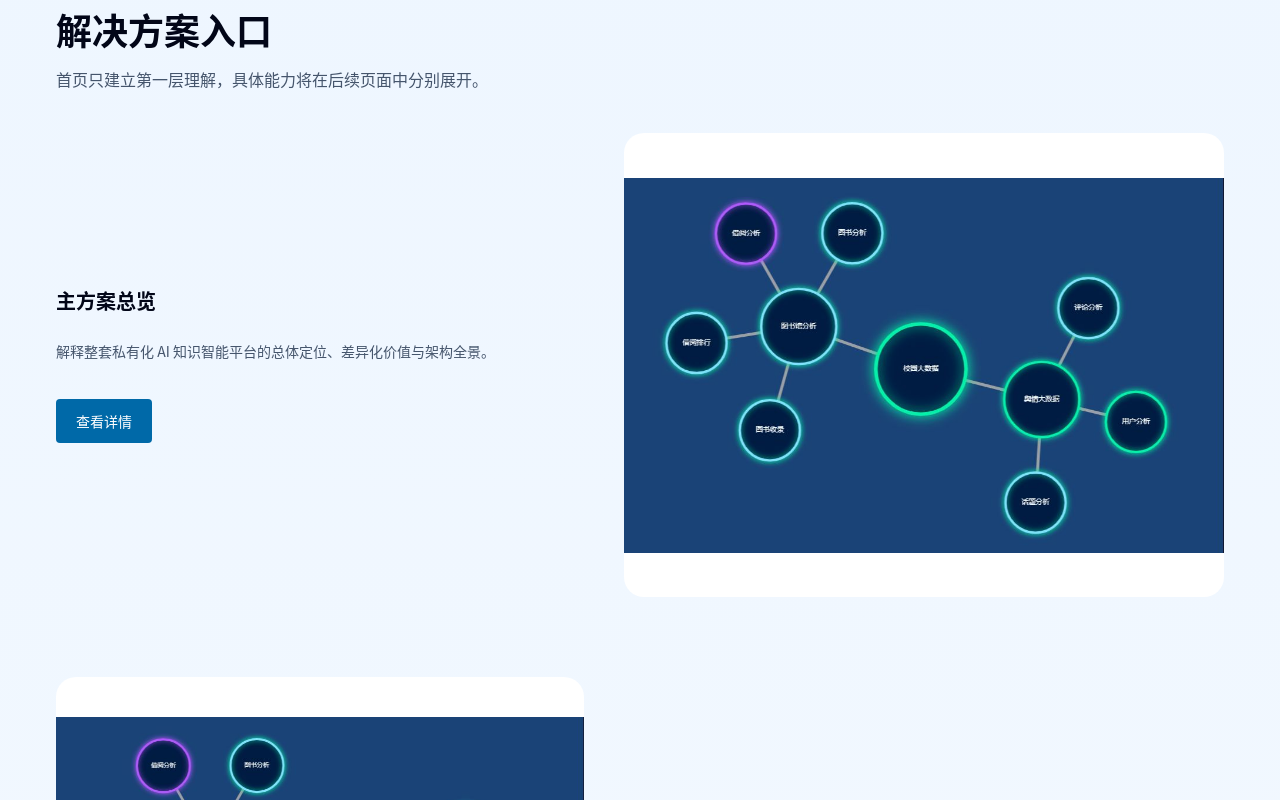
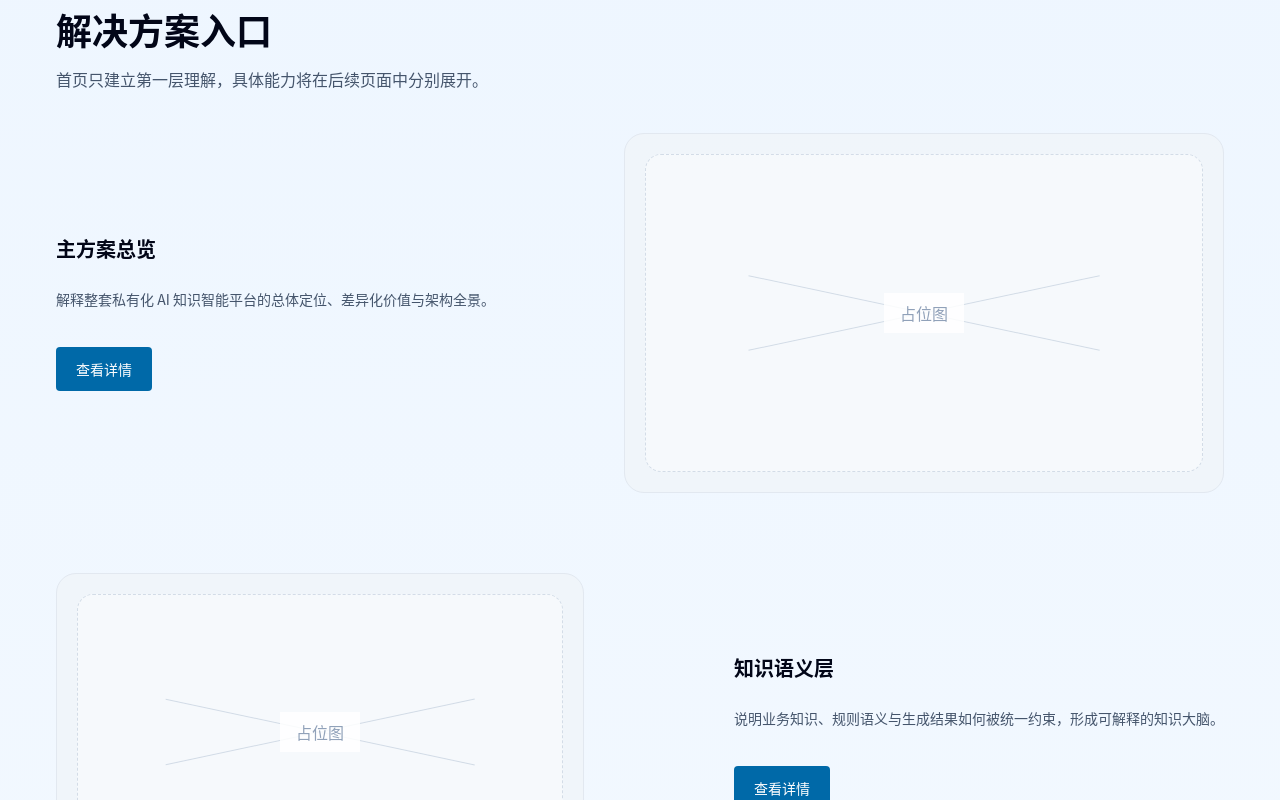
Before and after one commit to Shadowzzh/qidun-lisu, a Next.js app in the folder lisu-official-site/: page / in a window 1280 px wide. Shown: the part 1500-2300 px from the top of the page. Built offline with nearby package versions, Linux system fonts and the light colour scheme.

Commit message:
style: 调整首页方案入口占位图

```diff
--- a/lisu-official-site/src/assets/home/index.ts
+++ b/lisu-official-site/src/assets/home/index.ts
@@ -67,6 +67,42 @@ export const homeVisuals = {
     sourceSlides: ["slide-14"],
     sourceArchiveFiles: [image53Path],
   },
+  solutionOverviewEntry: {
+    kind: "placeholder",
+    frame: "feature",
+    alt: "主方案总览占位图",
+    title: "占位图",
+    hint: "",
+    sourceSlides: ["slide-01", "slide-07", "slide-10"],
+    sourceArchiveFiles: [],
+  },
+  semanticLayerEntry: {
+    kind: "placeholder",
+    frame: "feature",
+    alt: "知识语义层占位图",
+    title: "占位图",
+    hint: "",
+    sourceSlides: ["slide-07", "slide-14"],
+    sourceArchiveFiles: [],
+  },
+  dataPlatformEntry: {
+    kind: "placeholder",
+    frame: "feature",
+    alt: "AI 数据平台占位图",
+    title: "占位图",
+    hint: "",
+    sourceSlides: ["slide-13", "slide-15"],
+    sourceArchiveFiles: [],
+  },
+  securityEntry: {
+    kind: "placeholder",
+    frame: "feature",
+    alt: "安全管控占位图",
+    title: "占位图",
+    hint: "",
+    sourceSlides: ["slide-17", "slide-18"],
+    sourceArchiveFiles: [],
+  },
   scenarioVisual: {
     kind: "image",
     frame: "feature",
@@ -124,6 +160,10 @@ export const homeVisuals = {
   | "platformOverviewPlaceholder"
   | "platformOverview"
   | "capabilityVisual"
+  | "solutionOverviewEntry"
+  | "semanticLayerEntry"
+  | "dataPlatformEntry"
+  | "securityEntry"
   | "scenarioVisual"
   | "scenarioPlaceholder"
   | "proofPlaceholder"
--- a/lisu-official-site/src/components/pages/home/home-visual.tsx
+++ b/lisu-official-site/src/components/pages/home/home-visual.tsx
@@ -22,7 +22,7 @@ function getFrameClassName(frame: HomeVisualFrame): string {
   }
 
   if (frame === "feature") {
-    return "relative aspect-[1200/928] overflow-hidden rounded-[20px]";
+    return "relative aspect-[1200/720] overflow-hidden rounded-[20px]";
   }
 
   if (frame === "proof-card") {
@@ -44,6 +44,32 @@ export function HomeVisual({ slot, className, sizes }: HomeVisualProps) {
   const frameClassName = getFrameClassName(slot.frame);
 
   if (slot.kind === "placeholder") {
+    if (slot.frame === "feature") {
+      return (
+        <div
+          data-testid={`home-visual-${slot.frame}`}
+          className={cn(
+            frameClassName,
+            "flex items-center justify-center overflow-hidden border border-slate-200 bg-slate-100/80",
+            className,
+          )}
+        >
+          <div aria-hidden="true" className="absolute inset-5 rounded-2xl border border-dashed border-slate-300/80 bg-white/40" />
+          <div
+            aria-hidden="true"
+            className="absolute left-1/2 top-1/2 h-px w-3/5 -translate-x-1/2 -translate-y-1/2 rotate-12 bg-slate-300/80"
+          />
+          <div
+            aria-hidden="true"
+            className="absolute left-1/2 top-1/2 h-px w-3/5 -translate-x-1/2 -translate-y-1/2 -rotate-12 bg-slate-300/80"
+          />
+          <p className="relative bg-white/85 px-4 py-2 text-sm font-medium text-slate-400 md:text-base">
+            {slot.title}
+          </p>
+        </div>
+      );
+    }
+
     return (
       <div
         data-testid={`home-visual-${slot.frame}`}
--- a/lisu-official-site/src/content/home.ts
+++ b/lisu-official-site/src/content/home.ts
@@ -108,7 +108,7 @@ export const homeEntryBands: HomeEntryBand[] = [
     id: "solution-overview",
     title: "主方案总览",
     description: "解释整套私有化 AI 知识智能平台的总体定位、差异化价值与架构全景。",
-    visual: homeVisuals.capabilityVisual,
+    visual: homeVisuals.solutionOverviewEntry,
     action: { label: "查看详情", href: "/solution", kind: "pending" },
     sourceSlides: ["slide-01", "slide-07", "slide-10"],
   },
@@ -116,7 +116,7 @@ export const homeEntryBands: HomeEntryBand[] = [
     id: "semantic-layer",
     title: "知识语义层",
     description: "说明业务知识、规则语义与生成结果如何被统一约束，形成可解释的知识大脑。",
-    visual: homeVisuals.capabilityVisual,
+    visual: homeVisuals.semanticLayerEntry,
     action: { label: "查看详情", href: "/semantic-layer", kind: "pending" },
     sourceSlides: ["slide-07", "slide-14"],
   },
@@ -124,7 +124,7 @@ export const homeEntryBands: HomeEntryBand[] = [
     id: "data-platform",
     title: "AI 数据平台",
     description: "说明企业真实数据如何通过多引擎协同、召回重排与闭环反馈转化为可调用知识。",
-    visual: homeVisuals.capabilityVisual,
+    visual: homeVisuals.dataPlatformEntry,
     action: { label: "查看详情", href: "/data-platform", kind: "pending" },
     sourceSlides: ["slide-13", "slide-15"],
   },
@@ -132,7 +132,7 @@ export const homeEntryBands: HomeEntryBand[] = [
     id: "security",
     title: "安全管控",
     description: "说明平台为什么能够进入核心业务生产环境，并满足运行时治理与合规审计要求。",
-    visual: homeVisuals.capabilityVisual,
+    visual: homeVisuals.securityEntry,
     action: { label: "查看详情", href: "/security", kind: "pending" },
     sourceSlides: ["slide-17", "slide-18"],
   },
```
Also changed, not shown: 2 other files (tests, documents, lock files or other folders).
